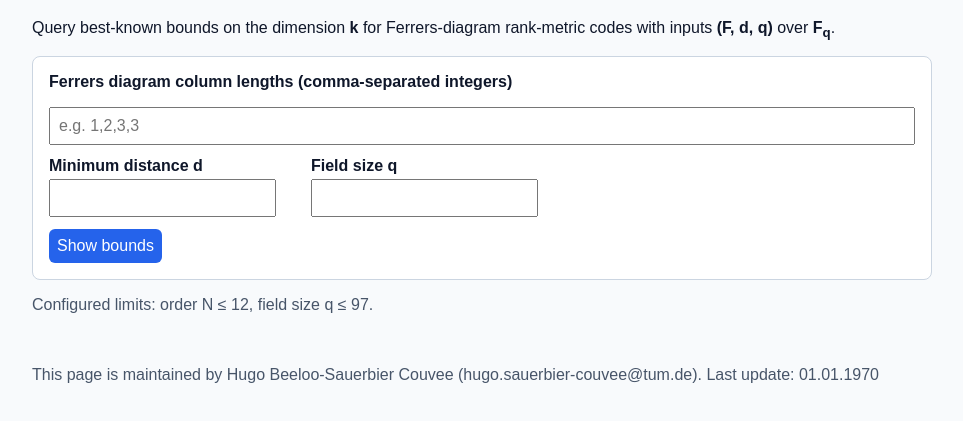
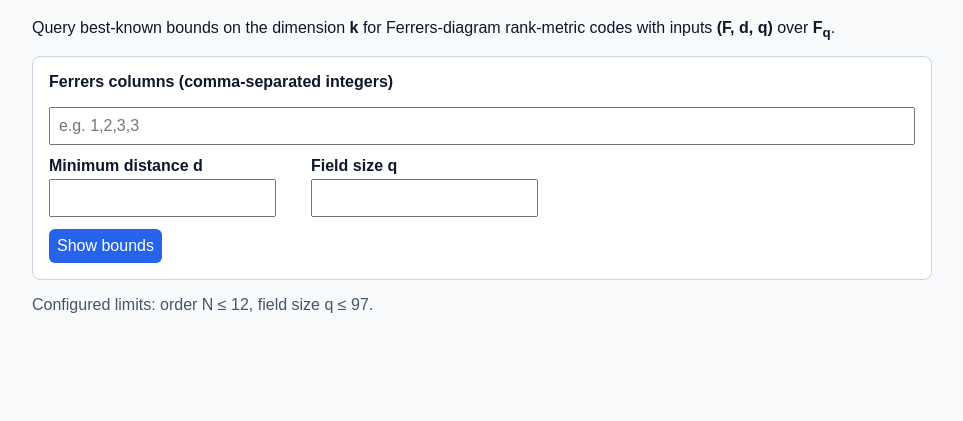
Before and after one commit to HBeelooSauerbierCouvee/Ferrers-Diagram-Rank-Metric-Codes, a plain HTML site: page index.html in a window 1280 px wide. Shown: the part 81-502 px from the top of the page, without its empty margins (158-1121 px from the left). Drawn offline with Linux system fonts and the light colour scheme.

Commit message:
Update label text for Ferrers diagram input

```diff
--- a/index.html
+++ b/index.html
@@ -16,7 +16,7 @@
       </p>
 
       <form id="query-form" novalidate>
-        <label for="columns">Ferrers diagram column lengths (comma-separated integers)</label>
+        <label for="columns">Ferrers columns (comma-separated integers)</label>
         <input id="columns" name="columns" placeholder="e.g. 1,2,3,3" required />
 
         <div class="row">
@@ -64,8 +64,6 @@
           </div>
         </div>
       </section>
-
-      <p id="name_last_update" class="muted"></p>
     </main>
 
     <script src="./app.js" defer></script>
```
